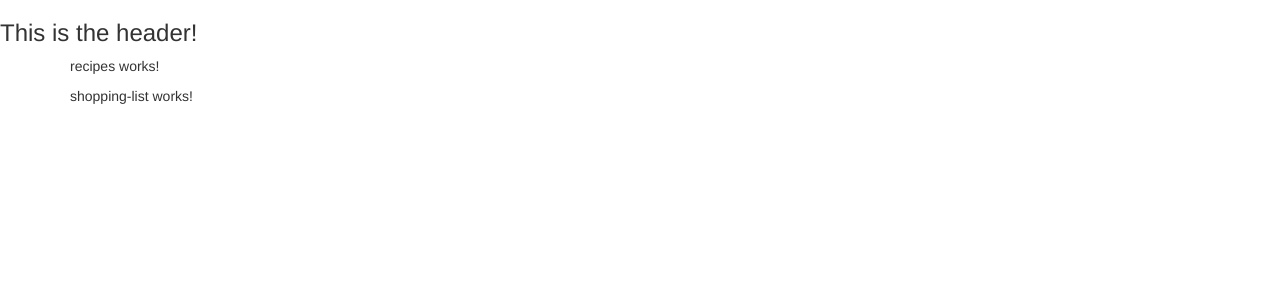
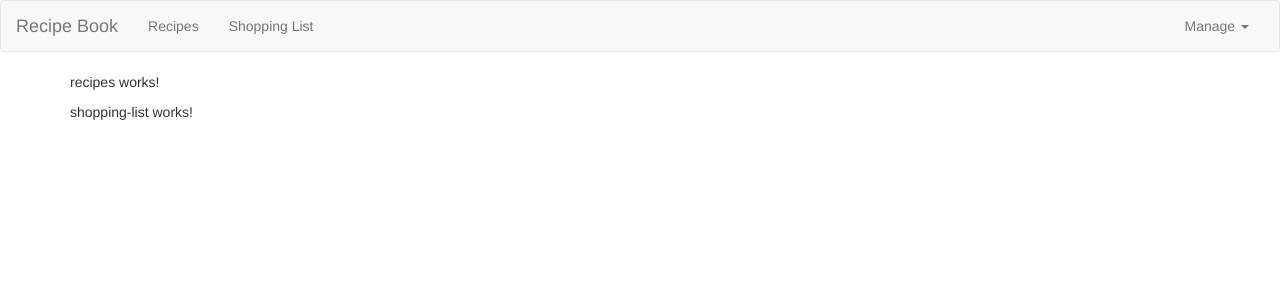
Before and after one commit to swetac14/TheDeliciousDailies, an Angular app: page / in a window 1280 px wide. Shown: the top 300 px of the page. Built offline with nearby package versions, Linux system fonts and the light colour scheme.

Commit message:
Created responsive header for the app

```diff
--- a/src/app/header/header.component.html
+++ b/src/app/header/header.component.html
@@ -1 +1,37 @@
-<h3>This is the header!</h3>
+
+<!--<div class="navbar-header">
+  <a routerLink="/" class="navbar-brand">Recipe Book</a>
+</div>
+<div class="collapse navbar-collapse">-->
+
+  <nav class="navbar navbar-default">
+    <div class="container-fluid">
+
+      <div class="navbar-header">
+        <button type="button" class="navbar-toggle" (click)="collapsed = !collapsed">
+          <span class="icon-bar" *ngFor="let iconBar of [1, 2, 3]"></span>
+        </button>
+        <a routerLink="/" class="navbar-brand">Recipe Book</a>
+      </div>
+
+      <div class="navbar-collapse" [class.collapse]="collapsed" (window:resize)="collapsed = true">
+        <ul class="nav navbar-nav">
+          <li>
+            <a href="#">Recipes</a>
+          </li>
+          <li>
+            <a href="#">Shopping List</a>
+          </li>
+        </ul>
+        <ul class="nav navbar-nav navbar-right">
+          <li class="dropdown">
+          <a href="#" class="dropdown-toggle" role="button">Manage <span class="caret"></span></a>
+          <ul class="dropdown-menu">
+            <li><a href="#">Save Data</a></li>
+            <li><a href="#">Get Data</a></li>
+          </ul>
+          </li>
+        </ul>
+      </div>
+    </div>
+  </nav>
--- a/src/app/header/header.component.ts
+++ b/src/app/header/header.component.ts
@@ -6,5 +6,5 @@
 })
 
 export class HeaderComponent {
-
+  collapsed = true;
 }
```
